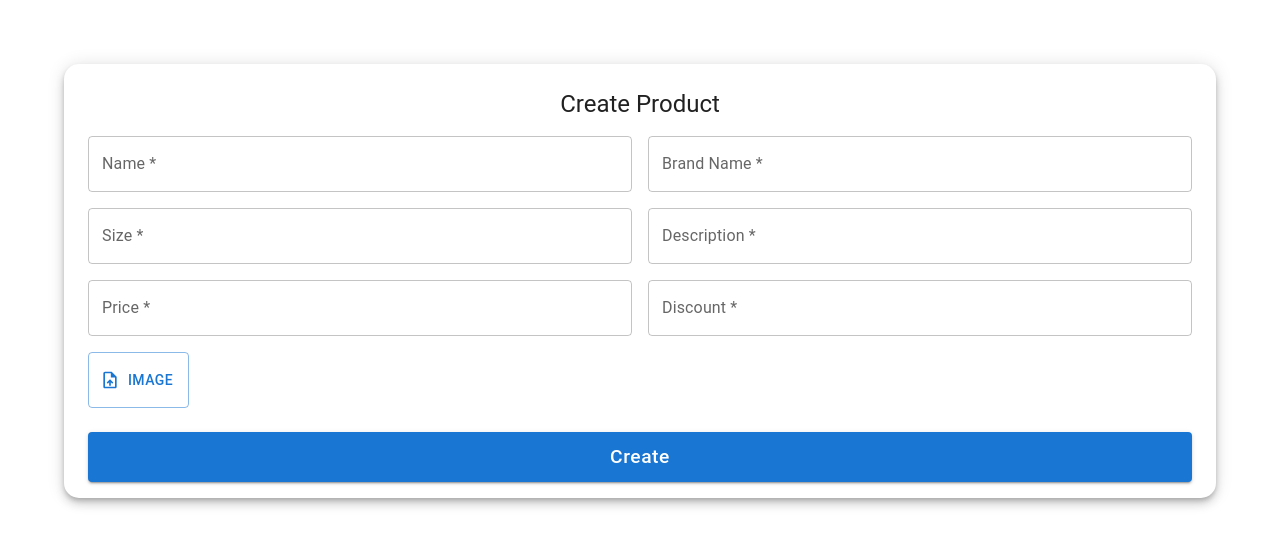
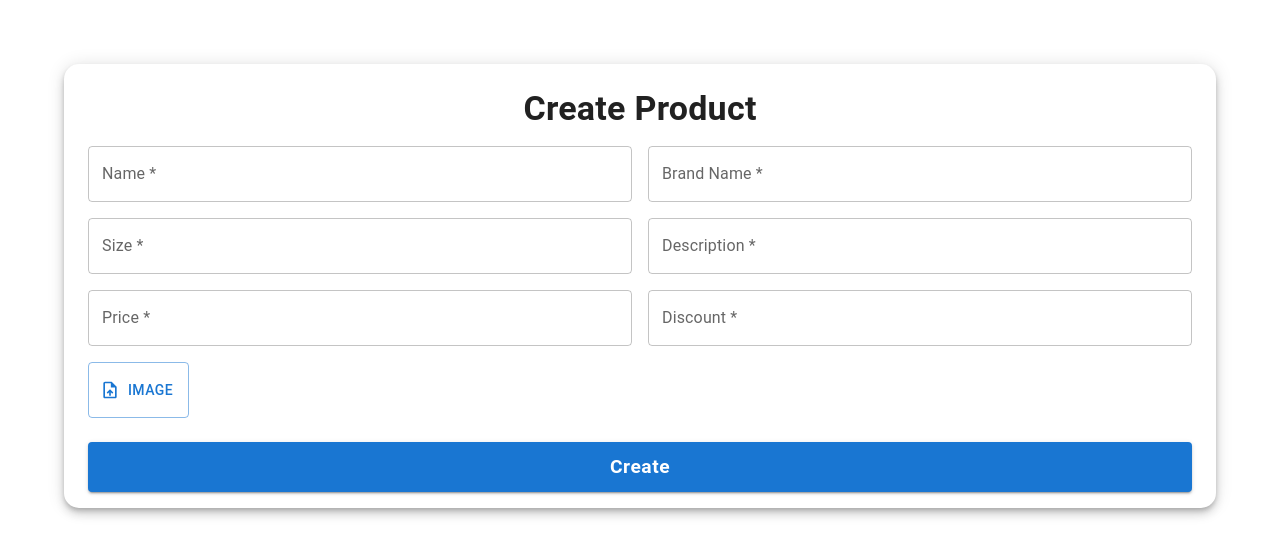
Before and after one commit to TranDinhKhoi2002/webdev-shoes-shop, a React (Create React App) app: page /admin/create-product in a window 1280 px wide. Shown: the top 556 px of the page. Built offline with nearby package versions, Linux system fonts and the light colour scheme.

Commit message:
Fix Validation and UI

```diff
--- a/src/pages/admin.js
+++ b/src/pages/admin.js
@@ -24,19 +24,23 @@ export default function Admin() {
     price: Yup.string()
       .required("This is required")
       .matches(/[0-9]+/gi, "Price must be a number"),
-    discount: Yup.number()
-      .typeError("Discount must be a number")
-      .required("This is required")
-      .nullable(true)
-      .transform((value) => {
-        if (value === null || isNaN(value)) {
-          return undefined;
-        } // transform null/NaN to undefined
-        return value; // return original value
-      })
-
-      .min(0, "Discount must be between 0 and 1")
-      .max(1, "Discount must be between 0 and 1"),
+    discount: Yup.mixed()
+      .nullable()
+      .test(
+        "valid-discount",
+        "Discount must be a number between 0 and 1",
+        function (value) {
+          if (value === null || value === "") {
+            return this.createError({ message: "This is required" });
+          }
+          if (isNaN(value) || value < 0 || value > 1) {
+            return this.createError({
+              message: "Discount must be a number between 0 and 1",
+            });
+          }
+          return true;
+        }
+      ),
     desc: Yup.string().required("This is required"),
   });
 
@@ -82,7 +86,11 @@ export default function Admin() {
             alignItems: "center",
           }}
         >
-          <Typography component="h1" variant="h5" sx={{ mt: 3, mb: 2 }}>
+          <Typography
+            component="h1"
+            variant="h4"
+            sx={{ mt: 3, mb: 2, fontWeight: "bold" }}
+          >
             Create Product
           </Typography>
 
@@ -132,6 +140,7 @@ export default function Admin() {
                 mb: 2,
                 padding: 1,
                 fontSize: "1.2rem",
+                fontWeight: "bold",
                 textTransform: "capitalize",
               }}
             >
```
